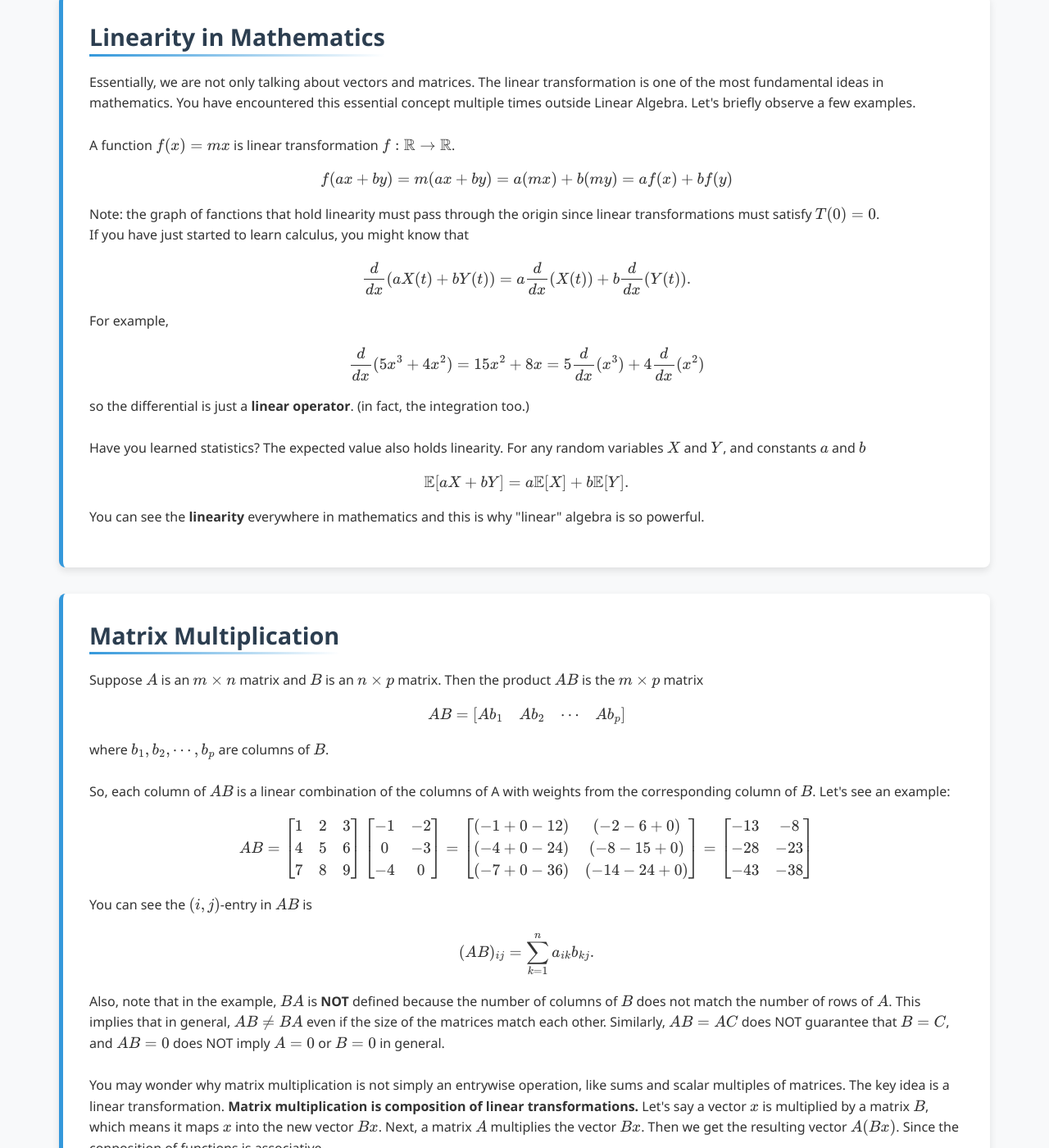
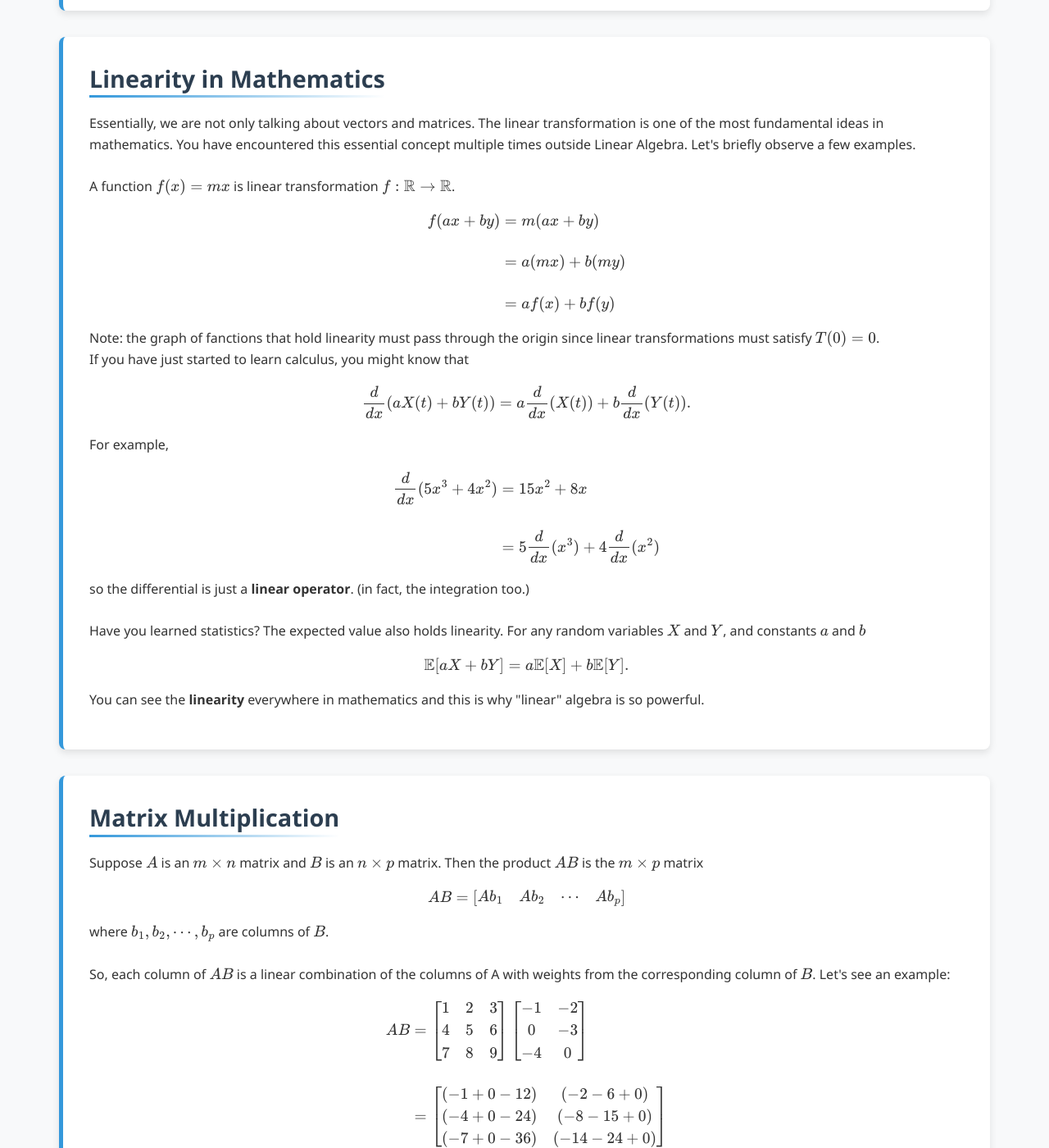
Before and after one commit to Yusukey01/yusukey01.github.io, a Jekyll site: the page built from Mathematics/Linear_algebra/linear_transformation.html, in a window 1280 px wide and 1400 px high, scrolled down 2893 px. Shown: the whole window at 82% size. Built offline with Jekyll 4.4.1, drawn with Linux system fonts in a browser that asks for light colours; some of the changed text lies outside the part shown.

Commit message:
organizing stext

```diff
--- a/Mathematics/Linear_algebra/linear_transformation.html
+++ b/Mathematics/Linear_algebra/linear_transformation.html
@@ -78,7 +78,12 @@ description: Learn about the linear transformation, and matrix multiplication.
             Note: This means that for each \(b \in \mathbb{R}^m\), the equation \(Ax =b \) has at lest one solution.
             <br><br>
             A mapping \(T: \mathbb{R}^n \to  \mathbb{R}^m\) is said to be <strong>one-to-one(injective)</strong> if
-            \[\forall b \in \mathbb{R}^m,  \forall u, v \in \mathbb{R}^n,  T(u) = T(v) = b \Rightarrow u = v. \]
+            \[
+            \begin{align*}
+            &\forall b \in \mathbb{R}^m,  \forall u, v \in \mathbb{R}^n, \\\\
+            &T(u) = T(v) = b \Rightarrow u = v.
+            \end{align*}
+            \]
             Equivalently, for each \(b \in \mathbb{R}^m\), \(T(x) = b\) has either a unique solution or no solution at all.
             <div class="theorem">
                     <span class="theorem-title">Theorem 2:</span>
@@ -101,14 +106,27 @@ description: Learn about the linear transformation, and matrix multiplication.
             You have encountered this essential concept multiple times outside Linear Algebra. Let's briefly observe a few examples.
             <br><br>
             A function \(f(x) = mx\) is linear transformation \(f:\mathbb{R} \rightarrow \mathbb{R}\).
-            \[f(ax+by)=m(ax+by)=a(mx)+b(my) = af(x) + bf(y)\]
+            \[
+            \begin{align*}
+            f(ax+by)
+            &= m(ax+by) \\\\
+            &= a(mx)+b(my)  \\\\
+            &= af(x) + bf(y)
+            \end{align*}
+            \]
             Note: the graph of fanctions that hold linearity must pass through the origin
             since linear transformations must satisfy \(T(0) = 0\).
             <br>
             If you have just started to learn calculus, you might know that
             \[\frac{d}{dx}(aX(t)+bY(t)) =a\frac{d}{dx}(X(t))+b\frac{d}{dx}(Y(t)).\]
             For example,
-            \[\frac{d}{dx}(5x^3 +4x^2) = 15x^2 + 8x  =5\frac{d}{dx}(x^3)+4\frac{d}{dx}(x^2)\]
+            \[
+            \begin{align*}
+            \frac{d}{dx}(5x^3 +4x^2)
+            &= 15x^2 + 8x   \\\\
+            &= 5\frac{d}{dx}(x^3)+4\frac{d}{dx}(x^2)
+            \end{align*}
+            \]
             so the differential is just a <strong>linear operator</strong>. (in fact, the integration too.)
             <br><br>
             Have you learned statistics? The expected value also holds linearity. For any random variables \(X\) and \(Y\), and constants \(a\) and \(b\)
@@ -131,13 +149,16 @@ description: Learn about the linear transformation, and matrix multiplication.
             So, each column of \(AB\) is a linear combination of the columns of A with weights from the corresponding
             column of \(B\). Let's see an example:
             \[
-            AB =
+            \begin{align*}
+            AB
+            &=
             \begin{bmatrix} 1 & 2 & 3 \\ 4 & 5 & 6 \\ 7 & 8 & 9 \end{bmatrix}
-            \begin{bmatrix} -1 & -2 \\ 0 & -3 \\ -4 & 0 \end{bmatrix}
-            =
-            \begin{bmatrix} (-1+0-12) & (-2-6+0) \\ (-4+0-24) & (-8-15+0) \\ (-7+0-36) & (-14-24+0) \end{bmatrix}
-            =
+            \begin{bmatrix} -1 & -2 \\ 0 & -3 \\ -4 & 0 \end{bmatrix} \\\\
+            &=
+            \begin{bmatrix} (-1+0-12) & (-2-6+0) \\ (-4+0-24) & (-8-15+0) \\ (-7+0-36) & (-14-24+0) \end{bmatrix} \\\\
+            &=
             \begin{bmatrix} -13 & -8 \\ -28 & -23 \\ -43 & -38 \end{bmatrix}
+            \end{align*}
             \]
             You can see the \((i,j)\)-entry in \(AB\) is
             \[(AB)_{ij} = \sum_{k=1}^n a_{ik}b_{kj}.\]
```
